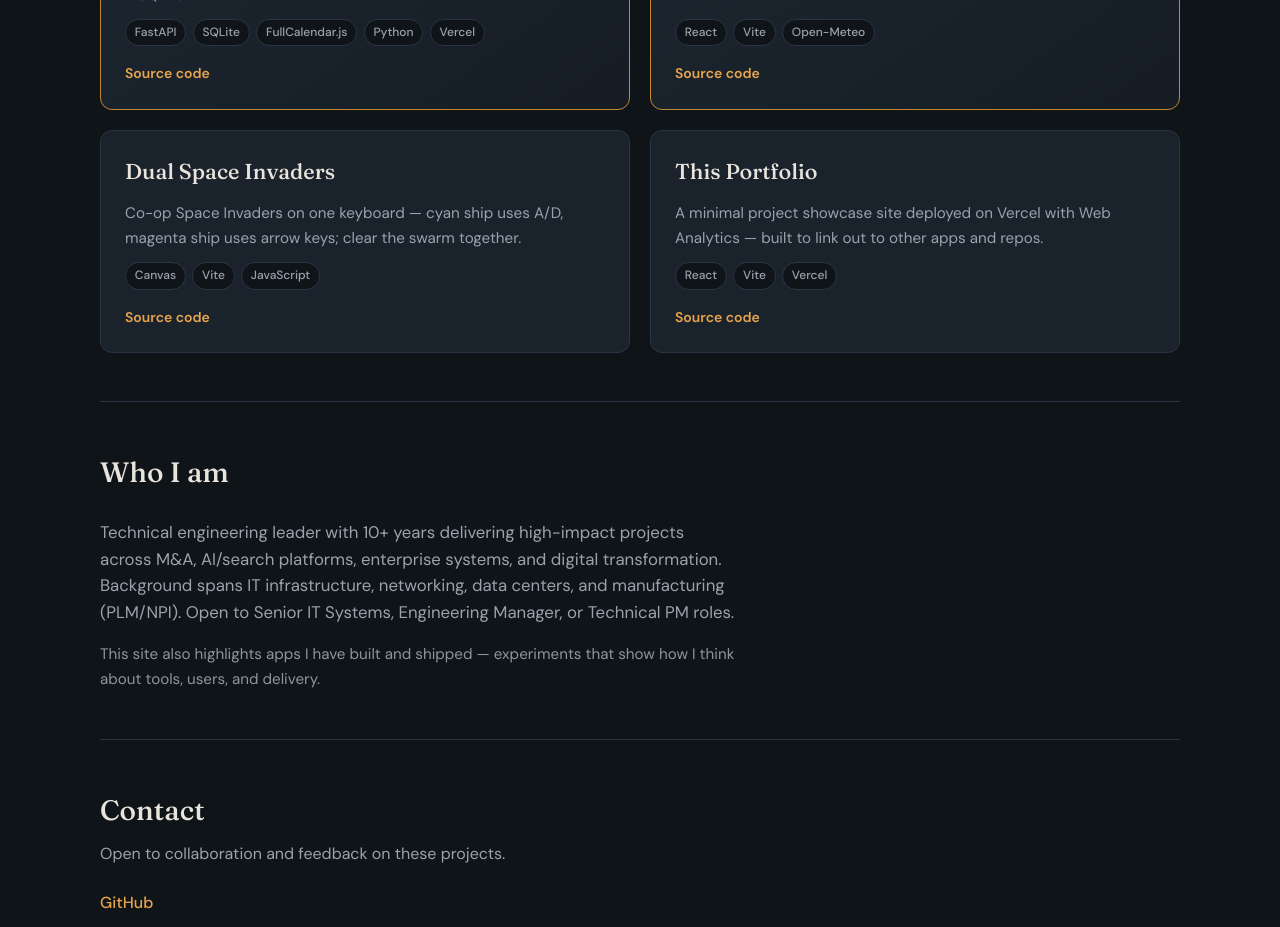
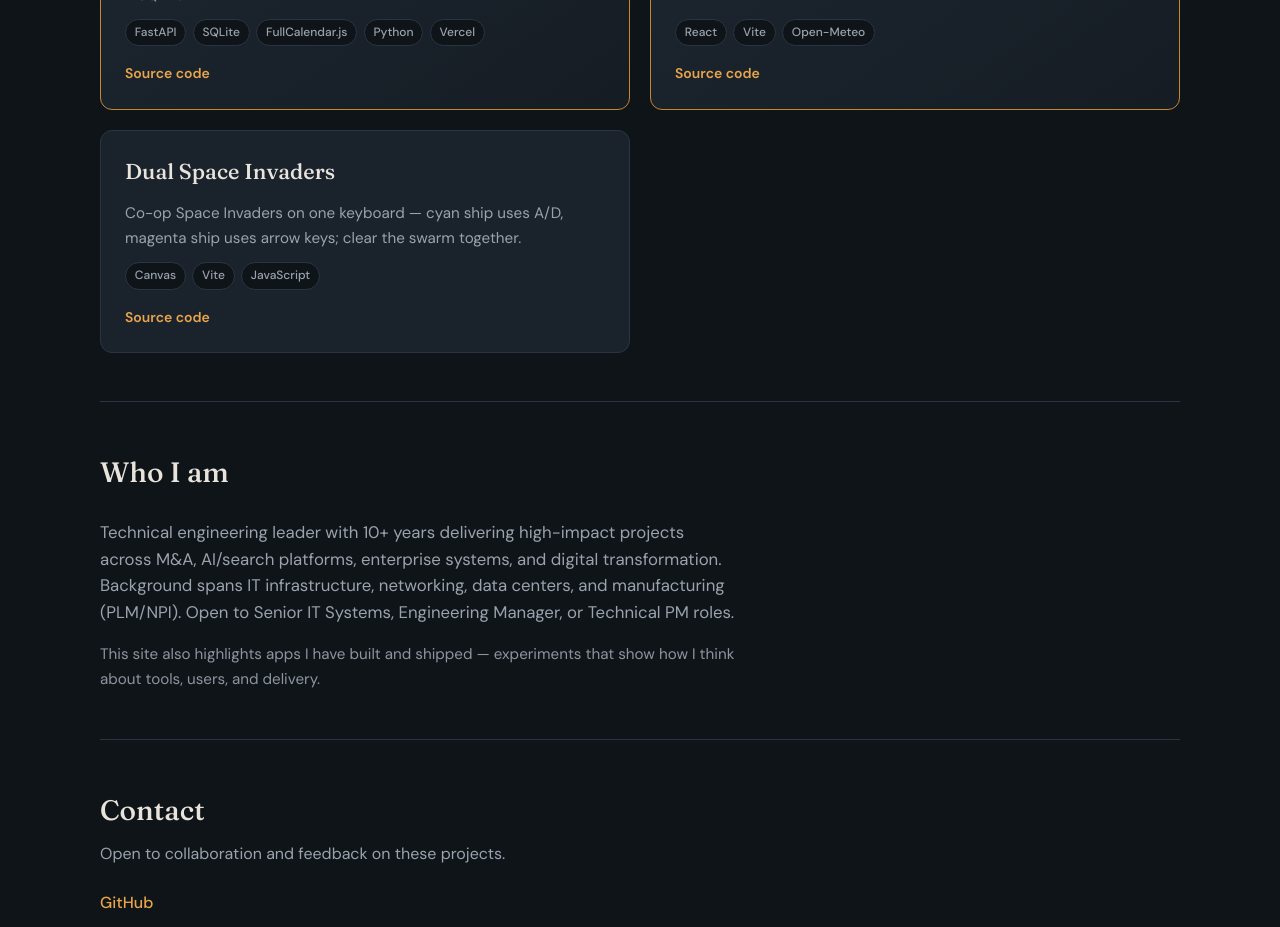
Before and after one commit to VentureAlex/portfolio, a React (Vite) app: page / in a window 1280 px wide. Shown: the part 800-1727 px from the top of the page. Built offline with nearby package versions, Linux system fonts and the light colour scheme.

Commit message:
chore: remove This Portfolio self-referential card

```diff
--- a/src/data/projects.js
+++ b/src/data/projects.js
@@ -29,14 +29,4 @@ export const projects = [
     repoUrl: 'https://github.com/VentureAlex/space-invaders-dual',
     featured: false,
   },
-  {
-    slug: 'portfolio',
-    title: 'This Portfolio',
-    description:
-      'A minimal project showcase site deployed on Vercel with Web Analytics — built to link out to other apps and repos.',
-    tags: ['React', 'Vite', 'Vercel'],
-    liveUrl: 'https://www.venturealex.com',
-    repoUrl: 'https://github.com/VentureAlex/portfolio',
-    featured: false,
-  },
 ]
```
